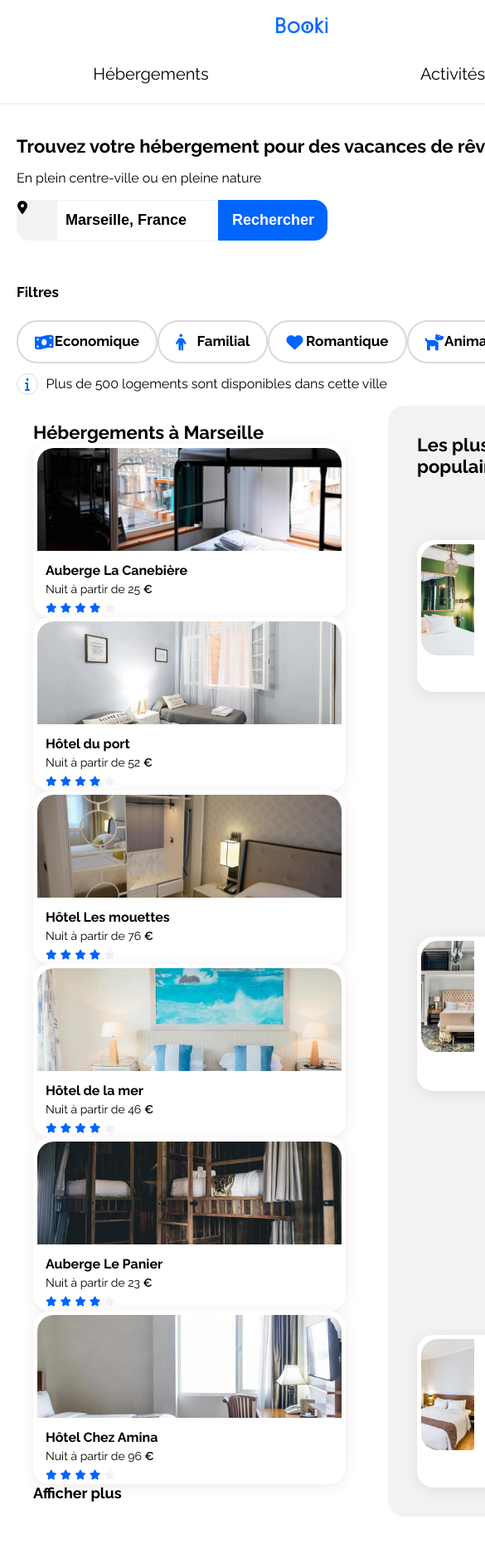
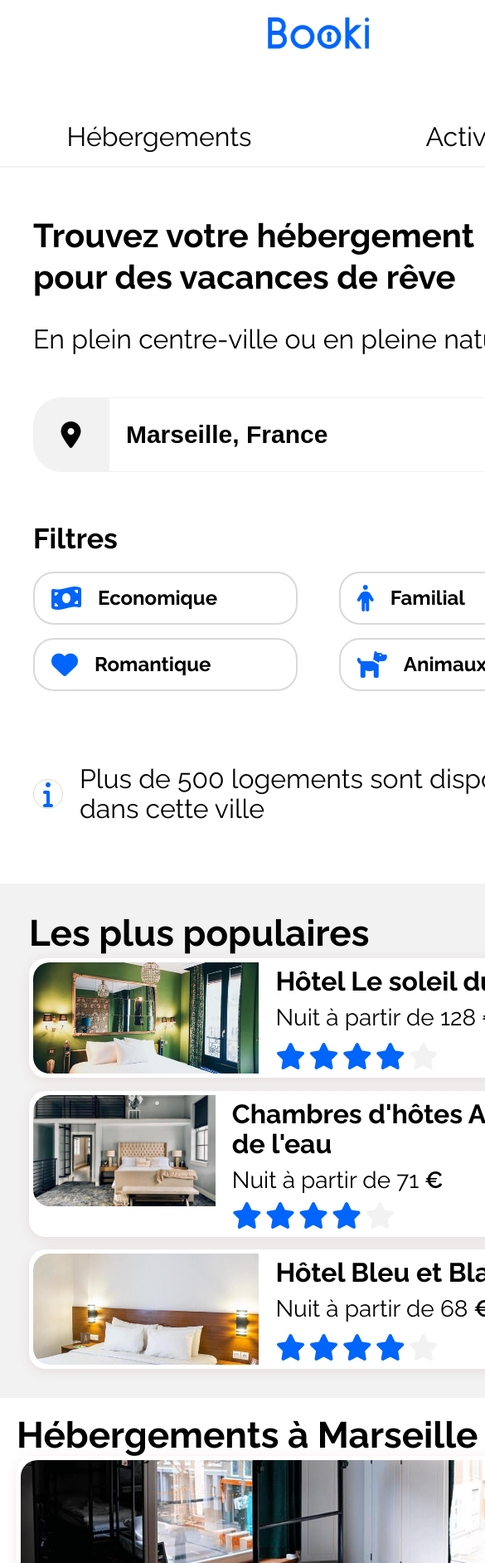
Before and after one commit to GiraltDeReve/Site-Booki, a plain HTML site: page index.html in a window 390 px wide. Shown: the top 1884 px of the page at 83% size, 585 px wide, since content can reach past the window. Drawn offline with Linux system fonts and the light colour scheme.

Commit message:
Ajout avancée responsive mobile

```diff
--- a/CSS/style.css
+++ b/CSS/style.css
@@ -62,9 +62,14 @@ body{
     text-decoration: none;
     cursor: default;
   }
-
   i{
     color: #0065FC;
+  }
+  .small {
+    font-size: 0.8em;
+  }
+  .big{
+    font-size: 1.2em;
   }
 
 header {
@@ -126,23 +131,23 @@ form{
   display: flex;
   justify-content: space-between;
   height:49px;
-  width: 375px;
+  width: 30%;
 }
 
-.logo-localisation{
+#logo-localisation{
   display: flex;
   align-items: center;
   justify-content: center;
   background: #F2F2F2;
   border: 1px solid #F2F2F2;
   border-radius: 15px 0px 0px 15px;
-  width: 50px;
+  width: 15%;
   color: black;
 }
 #research-city{
   background: #FFFFFF;
   border: 1px solid #F2F2F2;
-  width: 193px;
+  width: 50%;
   font-size: 18px;
   font-weight: 700;
   line-height: 21px;
@@ -167,7 +172,7 @@ form{
   align-items: center;
   padding: 15px 16px;
   gap: 10px;
-  width: 132px;
+  width: 35%;
   background: #0065FC;
   border: 1px solid #0065FC;
   border-radius: 0px 15px 15px 0px;
@@ -414,7 +419,20 @@ text-decoration: underline;
 @media screen and (min-width : 768px) and (max-width : 992px) {
 
 body{
-    width: 892px;
+    max-width: 892px;
+}
+
+form{
+  width: 50%;
+}
+#logo-localisation{
+  width: 12%;
+}
+#research-city{
+  width: 54%;
+}
+#button-search{
+  width: 35%;
 }
 
 #filters{
@@ -430,7 +448,6 @@ justify-content: space-between;
 #offers-main{
   width: 90%;
 }
-
 
 #offers-sponsored{
   width:90%;
@@ -468,22 +485,82 @@ footer{
 
 
 @media screen and (min-width : 0px) and (max-width : 768px) {
+h1{
+  font-size: 40px;
+  line-height : 50px;
+  padding-top: 60px;
+  margin-right: 100px;
+}
+h2 {
+  font-weight: 700;
+  font-size: 44px;
+  line-height: 50px;
+  padding: 0;
+  margin: 0;
+}
+h3 {
+  font-weight: 700;
+  font-size: 36px;
+  line-height: 42px;
+  margin: 0;
+}
+h4 {
+  font-weight: 700;
+  font-size: 24px;
+  line-height: 40px;
+  padding-left: 20px;
+}
+h5 {
+  font-weight: 700;
+  font-size: 32px;
+  line-height: 36px;
+  padding: 0px;
+  margin: 5px;
+}
+h6 {
+  font-weight: 400;
+  font-size: 28px;
+  line-height: 32px;
+  padding: 0px;
+  margin: 5px;
+}
+p {
+  font-weight: 400;
+  font-size: 32px;
+  line-height: 36px;
+}
+strong {
+  font-weight: 600;
+  font-size: 28px;
+  line-height: 32px;
+}
+.fa-solid{
+  font-size: 2em;
+}
+
+
 body{
-    width: 728px;
+max-width: 768px;
 height: 4113px;
 padding:0;
 margin: 0;
+overflow-x: hidden;
 }
 
 header{
   flex-direction: column;
 }
 #logo{
-  padding-top: 21px;
+  padding: 21px;
+}
+#image-logo{
+  height:38px ;
+  width:122.18px;
 }
 nav{
   justify-content: space-evenly;
   height: auto;
+  padding-top: 50px;
 }
 ul{
   justify-content: center;
@@ -493,10 +570,11 @@ li{
   width: 100%;
   height: 70px;
   justify-content: center;
-  font-size: 20px;
+  font-size: 32px;
   border-bottom: 2px solid rgba(242, 242, 242, 1)
 }
 li:hover {
+  border-top: none;
   border-bottom: 2px solid #0065fc;;
   color: #0065fc;
 }
@@ -504,43 +582,122 @@ li:hover {
   width: 50%;
 }
 
-main{
-  padding: 20px;
+
+#research, #filters, #infobar {
+  margin: 40px;
+}
+
+form{
+  width: 100%;
+  height:90px;
+  padding-top: 20px;
+}
+#logo-localisation{
+  width: 13%;
+  border-radius: 34px 0px 0px 34px;
+}
+#research-city{
+  width: 74%;
+  font-size: 30px;
+  text-indent:20px;
+}
+#button-search{
+  width: 13%;
+  border-radius: 0px 34px 34px 0px;
+}
+#logo-search{
+  display: flex;
+  color: white;
+  justify-content: center;
+  align-items: center;
+  width: 100%;
+}
+#text-search{
+  display: none;
 }
 
 #filters{
   width: auto;
   flex-wrap: wrap;
 }
-
-.filter{
+.filter-links {
+  display: flex;
+  flex-wrap: wrap;
+  justify-content: space-between;
+  height: 160px ;
 
 }
+#filter-tittle{
+  font-weight: 700;
+  font-size: 34px;
+  line-height: 40px;
+  padding: 20px 0 20px 0;
+  margin: 0;
+}
+.filter{
+  justify-content: flex-start;
+}
+#eco, #family, #romance, #animal {
+  width: 40%;
+  height: 60px;
+}
+
+#infobar{
+  width: 90%;
+}
+#logo-infobar {
+  display: flex;
+  border: 1px solid #D9D9D9;
+  border-radius: 200px 200px 200px 200px;
+  width: 44px;
+  height: 34px;
+  margin-right: 20px;
+}
+
+#offers{
+  flex-direction: column-reverse;
+  height: 90%;
+}
+#offers-sponsored{
+  border-radius: 0;
+  width: 90%;
+  height: 550px;
+}
+
+.card-popular{
+  margin: ;
+}
+
+
 
 #offers-main{
   padding: 20px;
   background:#FFFFFF;
-  height: 1299px;
+  width: 90%;
+  height: 50%;
 }
 #cards-marseille{
-  flex-direction: column;
+  flex-wrap: wrap;
   height: 1254px;
 }
  .card-marseille{
   height: 199px;
 width: 90%;
  }
-
  .image-main{
   height: 124px;
-  wi
 }
 
+
+
+
 #activities{
+  width: 90%;
   height: 886px;
+
 }
 #cards-activities{
-  flex-direction: column;
+  flex-wrap: wrap;
   height: 832px;
   justify-content: space-between;
 }
@@ -551,4 +708,14 @@ width: 90%;
   height: 134px;
   width: 100%;
 }
+
+footer{
+  flex-wrap: wrap;
+  width: 90%;
 }
+.links{
+  width: 90%;
+}
+
+
+}
--- a/index.html
+++ b/index.html
@@ -14,10 +14,9 @@
 </head>
 
 <body>
-
  <header>
     <div id="logo">
- <img src="/Images/Images+Booki/Images Booki/logo/Booki@3x.png" alt="logo de l'entreprise Booki" height="19px" width="61.09px">
+ <img id="image-logo" src="/Images/Images+Booki/Images Booki/logo/Booki@3x.png" alt="logo de l'entreprise Booki" height="19px" width="61.09px">
 </div>
  <nav>
     <ul>
@@ -32,34 +31,32 @@
       <h1 id="title" >Trouvez votre hébergement pour des vacances de rêve </h1>
       <p>En plein centre-ville ou en pleine nature</p>
       <form action="">
-        <i class="fa-solid fa-location-dot logo-localisation"></i>
+        <i id="logo-localisation" class="fa-solid fa-location-dot big"></i>
         <input id="research-city" type="text" placeholder="Marseille, France" required></textarea>
         <!-- <input id="button-search" type="submit" value="Rechercher" input> -->
         <button id="button-search">
-            <i id="logo-search" class="fa-solid fa-magnifying-glass"></i><h3></h>Rechercher</h3>
+            <i id="logo-search" class="fa-solid fa-magnifying-glass logo-search"></i><h3 id="text-search">Rechercher</h3>
         </button>
       </form>
     </section>
 
       <div id="filters">
-        <div id="filter-tittle">
-            <h4>Filtres</h4>
-        </div>
+        <h4 id="filter-tittle">Filtres</h4>
         <div class="filter-links">
             <a href="" class="filter" id="eco">
-                <i class="fa-solid fa-money-bill-wave fa-lg blue-icon"></i>
+                <i class="fa-solid fa-money-bill-wave big blue-icon"></i>
                 <h4>Economique</h4>
             </a>
             <a href="" class="filter" id="family">
-                <i class="fa-solid fa-person fa-lg blue-icon"></i>
+                <i class="fa-solid fa-person big blue-icon"></i>
                 <h4>Familial</h4>
             </a>
             <a href="" class="filter" id="romance">
-                <i class="fa-solid fa-heart fa-lg blue-icon"></i>
+                <i class="fa-solid fa-heart big blue-icon"></i>
                 <h4>Romantique</h4>
             </a>
             <a href="" class="filter" id="animal">
-                <i class="fa-solid fa-dog fa-lg blue-icon"></i>
+                <i class="fa-solid fa-dog big blue-icon"></i>
                 <h4>Animaux autorisés</h4>
             </a>
         </div>
@@ -81,11 +78,11 @@
                     <h5>Auberge La Canebière</h5>
                     <h6>Nuit à partir de 25 <strong>€</strong></h6>
                     <div class="stars">
-                        <i class="fa-solid fa-star fa-xs"></i>
-                        <i class="fa-solid fa-star fa-xs"></i>
-                        <i class="fa-solid fa-star fa-xs"></i>
-                        <i class="fa-solid fa-star fa-xs"></i>
-                        <i class="fa-solid fa-star fa-xs grey-star"></i>
+                        <i class="fa-solid fa-star small"></i>
+                        <i class="fa-solid fa-star small"></i>
+                        <i class="fa-solid fa-star small"></i>
+                        <i class="fa-solid fa-star small"></i>
+                        <i class="fa-solid fa-star small grey-star"></i>
                     </div>
                 </div>
             </a>
@@ -95,11 +92,11 @@
                     <h5>Hôtel du port</h5>
                     <h6>Nuit à partir de 52 <strong>€</strong></h6>
                     <div class="stars">
-                        <i class="fa-solid fa-star fa-xs"></i>
-                        <i class="fa-solid fa-star fa-xs"></i>
-                        <i class="fa-solid fa-star fa-xs"></i>
-                        <i class="fa-solid fa-star fa-xs"></i>
-                        <i class="fa-solid fa-star fa-xs grey-star"></i>
+                        <i class="fa-solid fa-star small"></i>
+                        <i class="fa-solid fa-star small"></i>
+                        <i class="fa-solid fa-star small"></i>
+                        <i class="fa-solid fa-star small"></i>
+                        <i class="fa-solid fa-star small grey-star"></i>
                     </div>
                 </div>
             </a>
@@ -109,11 +106,11 @@
                     <h5>Hôtel Les mouettes</h5>
                     <h6>Nuit à partir de 76 <strong>€</strong></h6>
                     <div class="stars">
-                        <i class="fa-solid fa-star fa-xs"></i>
-                        <i class="fa-solid fa-star fa-xs"></i>
-                        <i class="fa-solid fa-star fa-xs"></i>
-                        <i class="fa-solid fa-star fa-xs"></i>
-                        <i class="fa-solid fa-star fa-xs grey-star"></i>
+                        <i class="fa-solid fa-star small"></i>
+                        <i class="fa-solid fa-star small"></i>
+                        <i class="fa-solid fa-star small"></i>
+                        <i class="fa-solid fa-star small"></i>
+                        <i class="fa-solid fa-star small grey-star"></i>
                     </div>
                 </div>
             </a>
@@ -123,11 +120,11 @@
                     <h5>Hôtel de la mer</h5>
                     <h6>Nuit à partir de 46 <strong>€</strong></h6>
                     <div class="stars">
-                        <i class="fa-solid fa-star fa-xs"></i>
-                        <i class="fa-solid fa-star fa-xs"></i>
-                        <i class="fa-solid fa-star fa-xs"></i>
-                        <i class="fa-solid fa-star fa-xs"></i>
-                        <i class="fa-solid fa-star fa-xs grey-star"></i>
+                        <i class="fa-solid fa-star small"></i>
+                        <i class="fa-solid fa-star small"></i>
+                        <i class="fa-solid fa-star small"></i>
+                        <i class="fa-solid fa-star small"></i>
+                        <i class="fa-solid fa-star small grey-star"></i>
                     </div>
                 </div>
             </a>
@@ -137,11 +134,11 @@
                     <h5>Auberge Le Panier</h5>
                     <h6>Nuit à partir de 23 <strong>€</strong></h6>
                     <div class="stars">
-                        <i class="fa-solid fa-star fa-xs"></i>
-                        <i class="fa-solid fa-star fa-xs"></i>
-                        <i class="fa-solid fa-star fa-xs"></i>
-                        <i class="fa-solid fa-star fa-xs"></i>
-                        <i class="fa-solid fa-star fa-xs grey-star"></i>
+                        <i class="fa-solid fa-star small"></i>
+                        <i class="fa-solid fa-star small"></i>
+                        <i class="fa-solid fa-star small"></i>
+                        <i class="fa-solid fa-star small"></i>
+                        <i class="fa-solid fa-star small grey-star"></i>
                     </div>
                 </div>
             </a>
@@ -151,11 +148,11 @@
                     <h5>Hôtel Chez Amina</h5>
                     <h6>Nuit à partir de 96 <strong>€</strong></h6>
                     <div class="stars">
-                        <i class="fa-solid fa-star fa-xs"></i>
-                        <i class="fa-solid fa-star fa-xs"></i>
-                        <i class="fa-solid fa-star fa-xs"></i>
-                        <i class="fa-solid fa-star fa-xs"></i>
-                        <i class="fa-solid fa-star fa-xs grey-star"></i>
+                        <i class="fa-solid fa-star small"></i>
+                        <i class="fa-solid fa-star small"></i>
+                        <i class="fa-solid fa-star small"></i>
+                        <i class="fa-solid fa-star small"></i>
+                        <i class="fa-solid fa-star small grey-star"></i>
                     </div>
                 </div>
             </a>
@@ -178,11 +175,11 @@
                         <h6>Nuit à partir de 128 <strong>€</strong></h6>
                     </div>
                     <div class="stars">
-                        <i class="fa-solid fa-star fa-xs"></i>
-                        <i class="fa-solid fa-star fa-xs"></i>
-                        <i class="fa-solid fa-star fa-xs"></i>
-                        <i class="fa-solid fa-star fa-xs"></i>
-                        <i class="fa-solid fa-star fa-xs grey-star"></i>
+                        <i class="fa-solid fa-star small"></i>
+                        <i class="fa-solid fa-star small"></i>
+                        <i class="fa-solid fa-star small"></i>
+                        <i class="fa-solid fa-star small"></i>
+                        <i class="fa-solid fa-star small grey-star"></i>
                     </div>
                 </div>
             </a>
@@ -194,11 +191,11 @@
                         <h6>Nuit à partir de 71 <strong>€</strong></h6>
                     </div>
                     <div class="stars">
-                        <i class="fa-solid fa-star fa-xs"></i>
-                        <i class="fa-solid fa-star fa-xs"></i>
-                        <i class="fa-solid fa-star fa-xs"></i>
-                        <i class="fa-solid fa-star fa-xs"></i>
-                        <i class="fa-solid fa-star fa-xs grey-star"></i>
+                        <i class="fa-solid fa-star small"></i>
+                        <i class="fa-solid fa-star small"></i>
+                        <i class="fa-solid fa-star small"></i>
+                        <i class="fa-solid fa-star small"></i>
+                        <i class="fa-solid fa-star small grey-star"></i>
                     </div>
                 </div>
             </a>
@@ -210,11 +207,11 @@
                         <h6>Nuit à partir de 68 <strong>€</strong></h6>
                     </div>
                     <div class="stars">
-                        <i class="fa-solid fa-star fa-xs"></i>
-                        <i class="fa-solid fa-star fa-xs"></i>
-                        <i class="fa-solid fa-star fa-xs"></i>
-                        <i class="fa-solid fa-star fa-xs"></i>
-                        <i class="fa-solid fa-star fa-xs grey-star"></i>
+                        <i class="fa-solid fa-star small"></i>
+                        <i class="fa-solid fa-star small"></i>
+                        <i class="fa-solid fa-star small"></i>
+                        <i class="fa-solid fa-star small"></i>
+                        <i class="fa-solid fa-star small grey-star"></i>
                     </div>
                 </div>
             </a>
```
Lines whose indentation alone changed are shown as unchanged.
